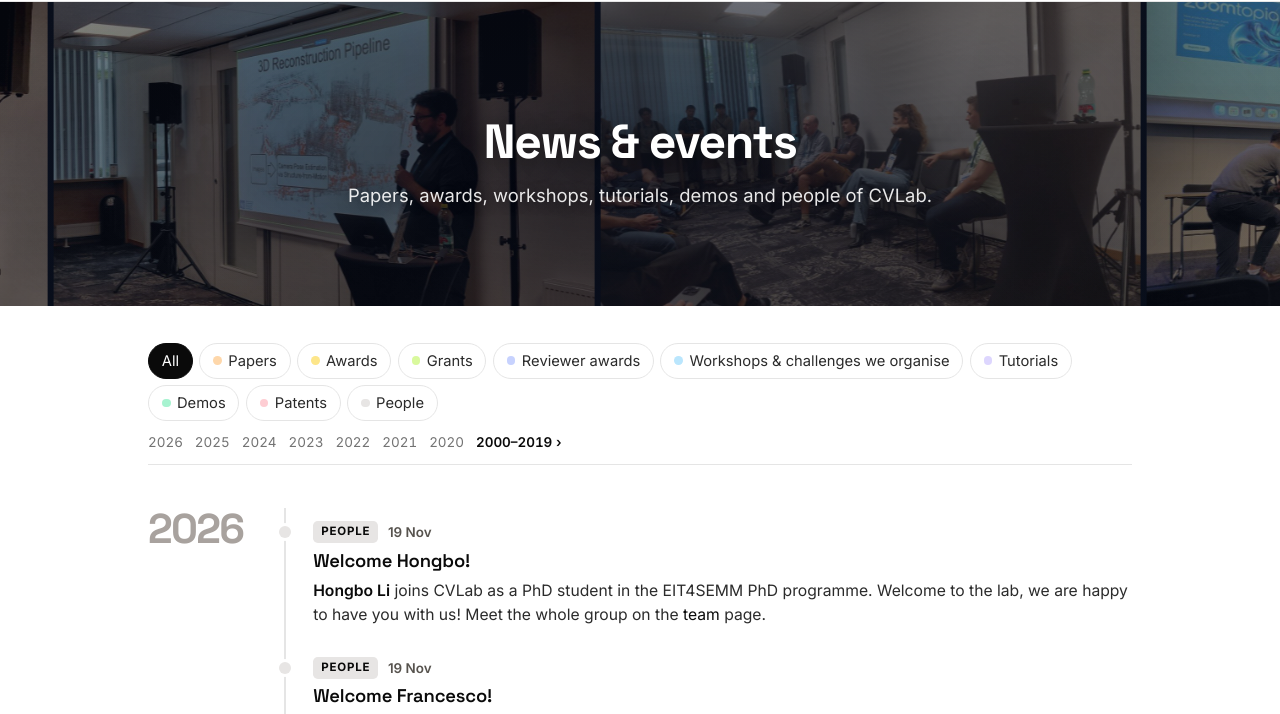
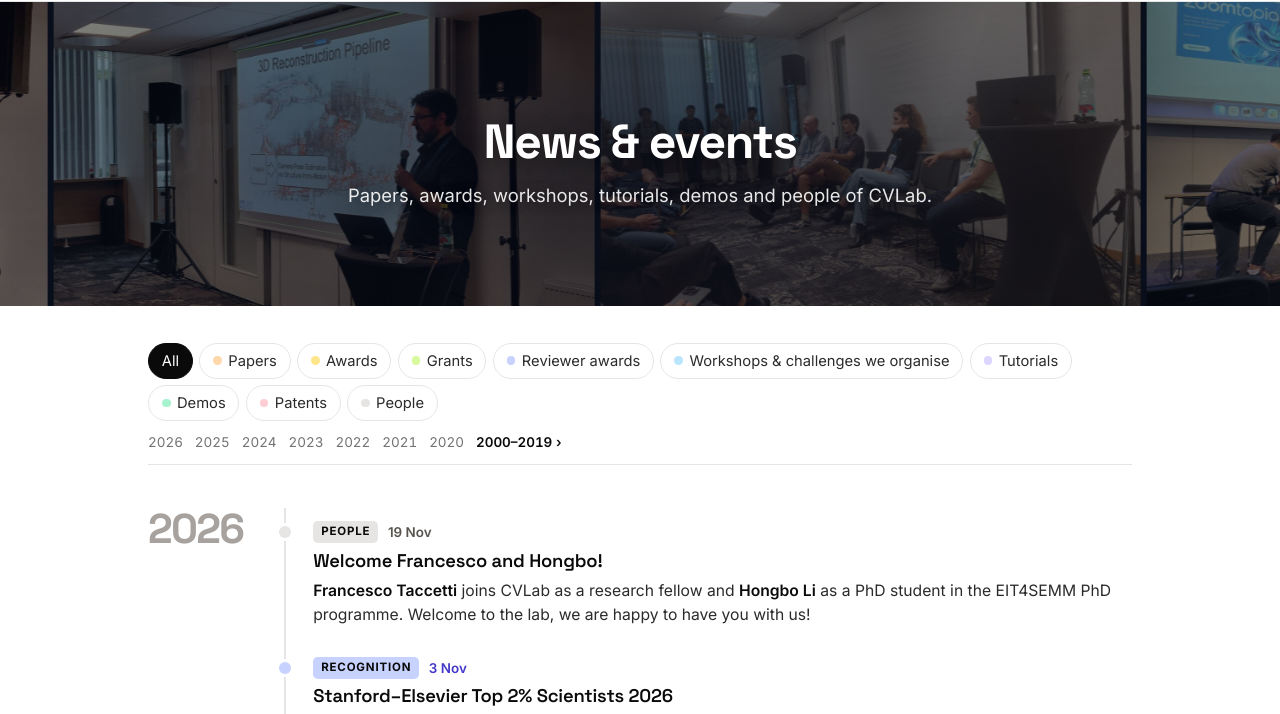
Before and after one commit to CVLAB-Unibo/cvlab-unibo.github.io, a plain HTML site: page news/index.html in a window 1280 px wide. Shown: the part 79-793 px from the top of the page. Drawn offline with Linux system fonts and the light colour scheme.

Commit message:
chore: Mehdi Amlal's new website; one welcome news for Francesco and Hongbo

```diff
--- a/data/news.js
+++ b/data/news.js
@@ -8,14 +8,12 @@
    `text` may contain simple HTML; write internal links as {root}path/ so they work on every page.
    =========================================================================== */
 window.NEWS = [
-  { date: "2026-11-19", title: "Welcome Hongbo!", feature: false,
-    text: "<strong>Hongbo Li</strong> joins CVLab as a PhD student in the EIT4SEMM PhD programme. Welcome to the lab, we are happy to have you with us! Meet the whole group on the <a href='{root}team/'>team</a> page." },
-  { date: "2026-11-19", title: "Welcome Francesco!", feature: false,
-    text: "<strong>Francesco Taccetti</strong> joins CVLab today as a research fellow. Welcome to the lab, we are happy to have you with us! Meet the whole group on the <a href='{root}team/'>team</a> page." },
+  { date: "2026-11-19", title: "Welcome Francesco and Hongbo!", feature: false,
+    text: "<strong>Francesco Taccetti</strong> joins CVLab as a research fellow and <strong>Hongbo Li</strong> as a PhD student in the EIT4SEMM PhD programme. Welcome to the lab, we are happy to have you with us!" },
   { date: "2026-11-03", kind: "recognition", title: "Stanford–Elsevier Top 2% Scientists 2026", image: "assets/img/hero/disi.jpg",
     text: "Congratulations to <strong>Luigi Di Stefano</strong> (career-long and single-year impact), <strong>Stefano Mattoccia</strong> (career-long impact), <strong>Matteo Poggi</strong> and <strong>Fabio Tosi</strong> (single-year impact), included in the 2026 edition of the Stanford–Elsevier ranking of the world's most-cited scientists, together with many colleagues of our Department." },
   { date: "2026-11-01", title: "Welcome Mehdi, Gabriele and Leonardo!", image: "assets/img/news/new-phd-2026.jpg",
-    text: "Today <strong>Mehdi Amlal</strong>, <strong>Gabriele Pattarozzi</strong> and <strong>Leonardo Montrucchio</strong> officially start their PhD at CVLab. Welcome to the lab, we are happy to have you with us! Meet them on the <a href='{root}team/'>team</a> page." },
+    text: "Today <strong>Mehdi Amlal</strong>, <strong>Gabriele Pattarozzi</strong> and <strong>Leonardo Montrucchio</strong> officially start their PhD at CVLab. Welcome to the lab, we are happy to have you with us!" },
   { date: "2026-10-15", kind: "paper", title: "Two papers accepted at WACV 2027", image: "assets/img/publications/coordformer.jpg",
     text: "<strong>CoordFormer</strong>, coordinate-based semantic segmentation of very-high-resolution images, and <strong>GigaBench</strong>, a benchmark of learnable representations for gigapixel image compression and super-resolution, have been accepted at WACV 2027. See our <a href='{root}publications/'>publications</a>." },
   { date: "2026-10-10", kind: "service", title: "Top Area Chair at NeurIPS 2026", image: "imgs/team/matteo-poggi.jpg",
--- a/data/team.js
+++ b/data/team.js
@@ -69,7 +69,7 @@ window.TEAM = [
       { name: "Alessandra Stramiglio", role: "PhD Student", status: "Defense pending", url: "https://it.linkedin.com/in/alestrami" },
       { name: "Filippo Bartolucci",    role: "PhD Student", url: "https://github.com/filippobartolucci" },
       { name: "Stefano Mazzocchetti",  role: "PhD Student", status: "Defense pending", url: "https://www.unibo.it/sitoweb/stefano.mazzocchett5/cv" },
-      { name: "Mehdi Amlal",           role: "PhD Student", url: "https://mehdiamlal.com/" },
+      { name: "Mehdi Amlal",           role: "PhD Student", url: "https://mehdiamlal.github.io/" },
       { name: "Gabriele Pattarozzi",   role: "PhD Student", url: "https://it.linkedin.com/in/gabriele-pattarozzi" },
       { name: "Leonardo Montrucchio",  role: "PhD Student", url: "https://www.linkedin.com/in/leonardomontrucchio/" },
       { name: "Hongbo Li",             role: "PhD Student", url: "https://hongboli-harper.github.io/" }
--- a/news/index.html
+++ b/news/index.html
@@ -55,13 +55,13 @@
   <div id="site-footer"></div>
 
   <script src="../data/site.js?v=2cd3eb81"></script>
-  <script src="../data/team.js?v=a3032e2d"></script>
+  <script src="../data/team.js?v=bab3117b"></script>
   <script src="../data/publications.js?v=f733677c"></script>
   <script src="../data/venues.js?v=bd3361ae"></script>
   <script src="../data/archive-2022-2026.js?v=aaf21cd6"></script>
   <script src="../data/archive-2013-2021.js?v=d4bf95eb"></script>
   <script src="../data/archive-before-2013.js?v=9c8394fd"></script>
-  <script src="../data/news.js?v=ea1c8fac"></script>
+  <script src="../data/news.js?v=c83135d8"></script>
   <script src="../data/awards.js?v=f4bfe67b"></script>
   <script src="../data/activities.js?v=4ac6cb21"></script>
   <script src="../data/events.js?v=7635ea07"></script>
```
Also changed, not shown: index.html (+2 -2 lines), positions/index.html (+1 -1 lines), publications/index.html (+1 -1 lines), research/index.html (+1 -1 lines), team/index.html (+1 -1 lines).
